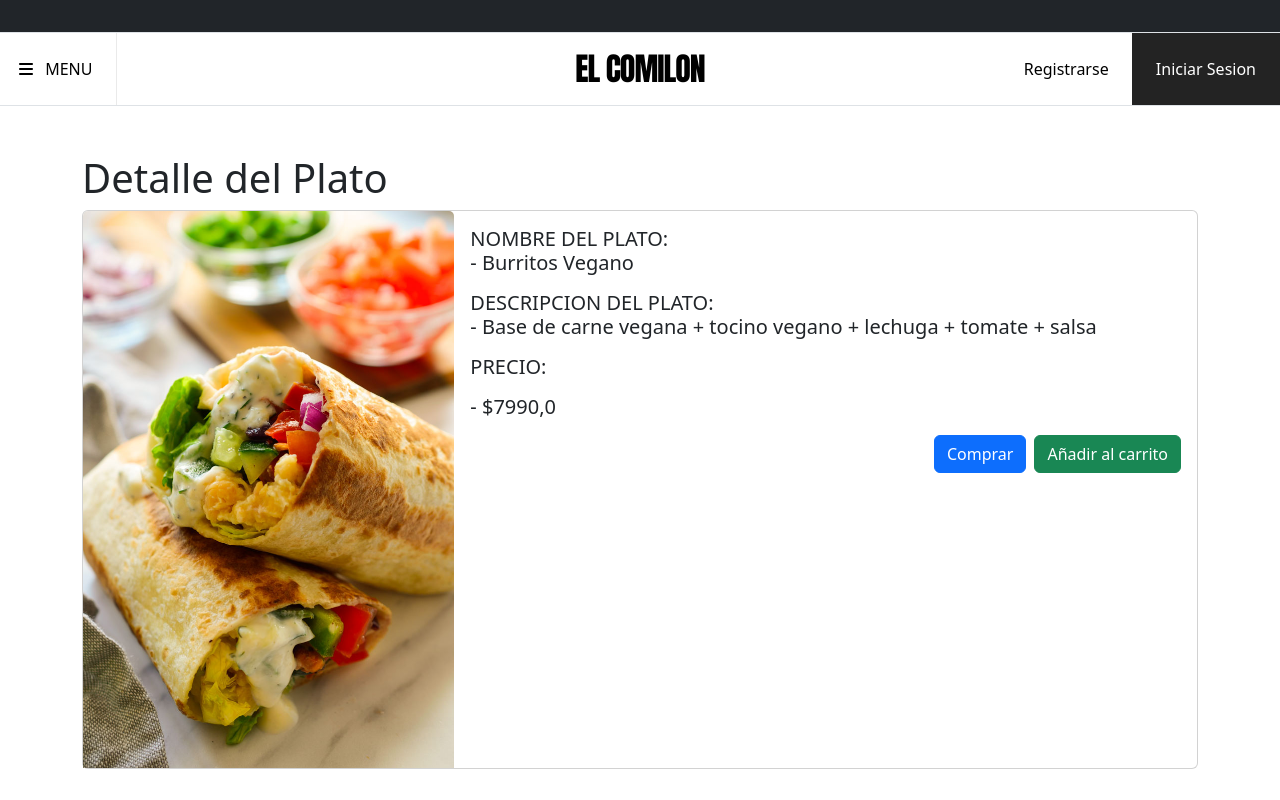
After one commit to salvadorbravo/restaurante-software-django, a Django app: page /detalle-producto/1 in a window 1280 px wide. The commit adds this page. Run offline with Django 4.2, Linux system fonts and the light colour scheme; data comes from the database, SQL or seed files in the repository; some libraries are stand-ins or nearby versions.

Commit message:
se agrego detalle-plato y se fixearon algunas cosa

```diff
--- a/core/templates/core/base.html
+++ b/core/templates/core/base.html
@@ -148,7 +148,7 @@
               class="fas fa-bars me-2"></i> MENU</button>
         </div>
         <div class="flex3 text-center" id="siteBrand">
-          EL COMILON
+          <a href="/" style="text-decoration: none; color: black;">EL COMILON</a>
         </div>
 
         <div class="flex2 text-end d-block d-md-none">
@@ -171,10 +171,9 @@
         </div>
       </div>
       <div>
-        <a href="#" class="nav-menu-item"><i class="fas fa-home me-3"></i>Inicio</a>
+        <a href="/" class="nav-menu-item"><i class="fas fa-home me-3"></i>Inicio</a>
         <a href="#" class="nav-menu-item"><i class="fab fa-product-hunt me-3"></i>Platillos</a>
         <a href="#" class="nav-menu-item"><i class="fas fa-search me-3"></i>Locales</a>
-        <a href="#" class="nav-menu-item"><i class="fas fa-wrench me-3"></i>Servicios</a>
         <a href="#" class="nav-menu-item"><i class="fas fa-dollar-sign me-3"></i>Contacto</a>
       </div>
     </div>
--- /dev/null
+++ b/core/templates/core/detalle-producto.html
@@ -0,0 +1,27 @@
+{% extends 'core/base.html' %}
+{% load static %}
+{% block titulo %}Detalle de Platillo{% endblock titulo %}
+
+{% block contenido %}
+<div class="container mt-5">
+  <h1>Detalle del Plato</h1>
+  <div class="card">
+    <div class="row g-0">
+      <div class="col-md-4">
+        <img src="{{plato.imagen_producto.url}}" alt="Foto del Plato" class="card-img-top plato-img">
+      </div>
+      <div class="col-md-8">
+        <div class="card-body">
+          <h5 class="card-title">NOMBRE DEL PLATO: <p>- {{plato.nombre}}</p></h5>
+          <h5 class="card-title">DESCRIPCION DEL PLATO: <p>- {{plato.descripcion}}</p></h5>
+          <h5 class="card-title">PRECIO: </p>- ${{plato.precio_venta}}</p></h5>
+          <div class="d-flex justify-content-end">
+            <button class="btn btn-primary me-2" type="button">Comprar</button>
+            <button class="btn btn-success" type="button">Añadir al carrito</button>
+          </div>
+        </div>
+      </div>
+    </div>
+  </div>
+</div>
+{% endblock contenido %}
--- a/core/urls.py
+++ b/core/urls.py
@@ -4,5 +4,6 @@ from django.conf import settings
 from django.conf.urls.static import static
 
 urlpatterns = [
-    path('', views.VistaPlatillos.as_view(), name='inicio')
+    path('', views.VistaPlatillos.as_view(), name='inicio'),
+    path('detalle-producto/<int:pk>', views.VistaDetallePlato.as_view(), name='detalle-producto'),
 ] + static(settings.MEDIA_URL, document_root=settings.MEDIA_ROOT)
--- a/core/views.py
+++ b/core/views.py
@@ -12,3 +12,12 @@ class VistaPlatillos(View):
         novedades = Plato.objects.filter(categoria='N')
         generales = Plato.objects.filter(categoria='G')
         return render(request, 'core/inicio.html', {'veganos':veganos, 'mas_vendidos':mas_vendidos, 'novedades':novedades, 'generales':generales})
+
+def detalle_producto(request):
+    return render(request, 'core/detalle-producto.html')
+
+# Vista del Detalle del Plato
+class VistaDetallePlato(View):
+    def get(self, request, pk):
+        plato = Plato.objects.get(pk=pk)
+        return render(request, 'core/detalle-producto.html', {'plato':plato})
```
Also changed, not shown: core/templates/core/inicio.html (+4 -4 lines).
